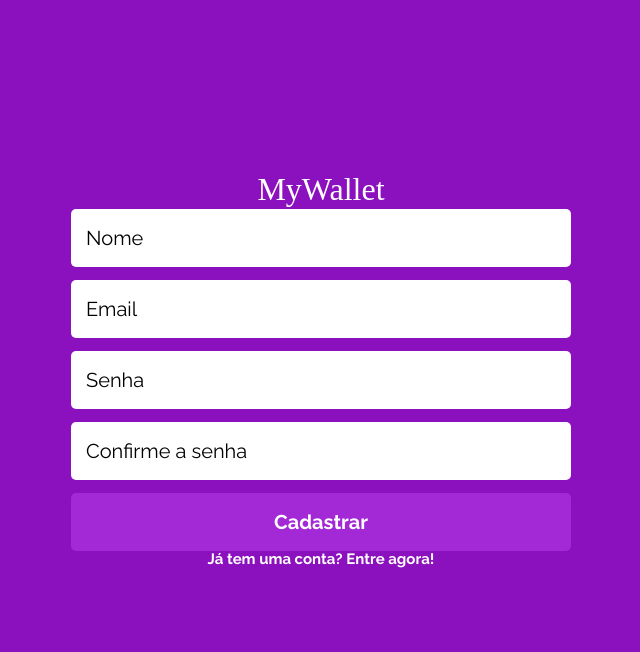
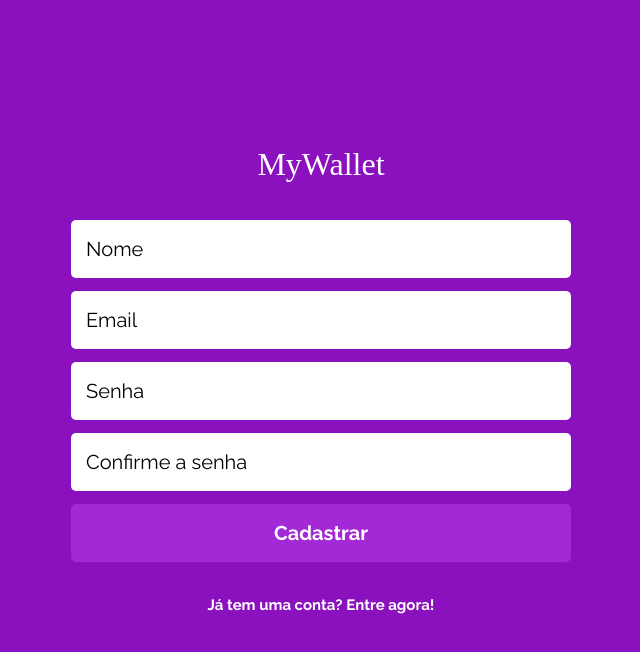
Before and after one commit to VictorMayer/my-wallet-2.0, a React (Create React App) app: page /sign-up in a window 1280 px wide. Shown: the top 652 px of the page, without its empty margins (319-959 px from the left). Built offline with nearby package versions, Linux system fonts and the light colour scheme; a web font is replaced by a local one.

Commit message:
adjusted CSS on login and register components

```diff
--- a/src/components/Home.js
+++ b/src/components/Home.js
@@ -5,8 +5,18 @@ import axios from "axios";
 
 export default function Home() {
     return(
-        <>
-
-        </>
+        <HomeStyles>
+        <p>oi</p>
+        <p>ola</p>
+        </HomeStyles>
     )
 }
+
+const HomeStyles = styled.div`
+    margin-top:30px;
+    margin-bottom:16px;
+    height: calc(100vh - 46px);
+    display: flex;
+    flex-direction: column;
+    justify-content: space-between;
+`
--- a/src/components/Login.js
+++ b/src/components/Login.js
@@ -18,6 +18,7 @@ export default function Login() {
         const { email, password } = data;
         const body = {email, password};
         axios.post("http://localhost:4000/sign-in", body).then(answer => {
+            console.log(answer.data);
             setRequesting(false);
             setUser(answer.data);
             history.push("/");
@@ -46,22 +47,21 @@ export default function Login() {
 
 const LoginStyles = styled.div`
     width:100%;
-    height: 33vh;
+    height: 100vh;
     display: flex;
     flex-direction: column;
-    justify-content: space-between;
+    justify-content: center;
     align-items: center;
-    margin-bottom: 221px;
-    padding: 0px 10px;
+    padding-bottom: 120px;
     .logo{
         font-size: 32px;
         font-family: 'Saira Stencil One', cursive;
         color:#fff;
         cursor: default;
-        margin-bottom: 10px;
+        margin-bottom: 40px;
         &:hover{
             font-size: 36px;
-            margin-bottom: 6px;
+            margin-bottom: 36px;
         }
     }
 
@@ -103,14 +103,14 @@ const LoginStyles = styled.div`
         }
     }
     .toggle-sign{
-        margin-top:1px;
+        margin-top:36px;
         font-size: 15px;
         font-family: 'Raleway', sans-serif;
         font-weight: 700;
         color:#fff;
         cursor: pointer;
         &:hover{
-            margin-top:0px;
+            margin-top:35px;
             font-size: 16px;
         }
     }
--- a/src/components/Register.js
+++ b/src/components/Register.js
@@ -45,22 +45,21 @@ export default function Register() {
 
 const RegisterStyles = styled.div`
     width:100%;
-    height: 48vh;
+    height: 100vh;
     display: flex;
     flex-direction: column;
-    justify-content: space-between;
+    justify-content: center;
     align-items: center;
-    margin-bottom: 70px;
-    padding: 0px 10px;
+    padding-bottom: 40px;
     .logo{
         font-size: 32px;
         font-family: 'Saira Stencil One', cursive;
         color:#fff;
         cursor: default;
-        margin-bottom: 4px;
+        margin-bottom: 40px;
         &:hover{
             font-size: 36px;
-            margin-bottom: 0px;
+            margin-bottom: 36px;
         }
     }
 
@@ -102,14 +101,14 @@ const RegisterStyles = styled.div`
         }
     }
     .toggle-sign{
-        margin-top:1px;
+        margin-top:36px;
         font-size: 15px;
         font-family: 'Raleway', sans-serif;
         font-weight: 700;
         color:#fff;
         cursor: pointer;
         &:hover{
-            margin-top:0px;
+            margin-top:35px;
             font-size: 16px;
         }
     }
```
